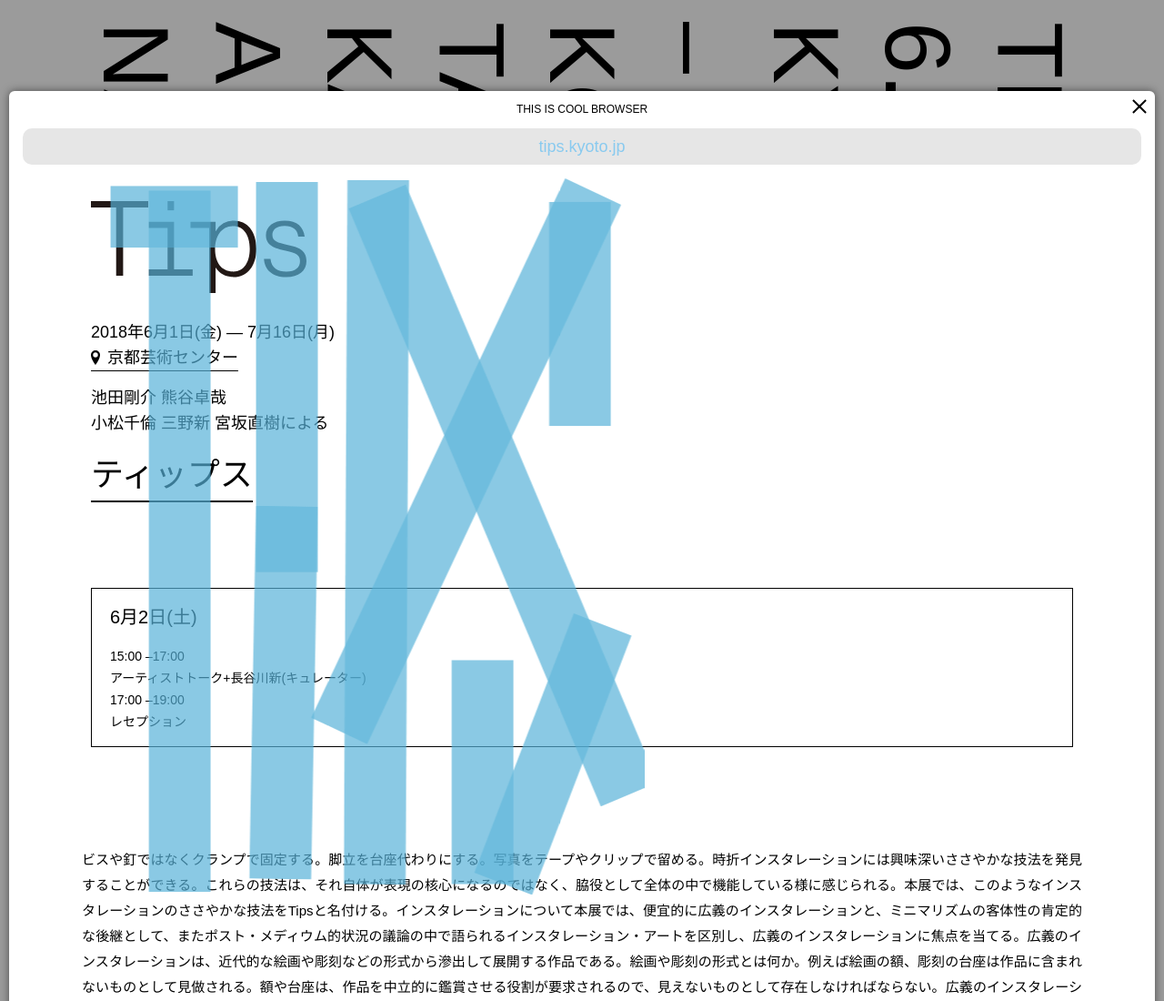
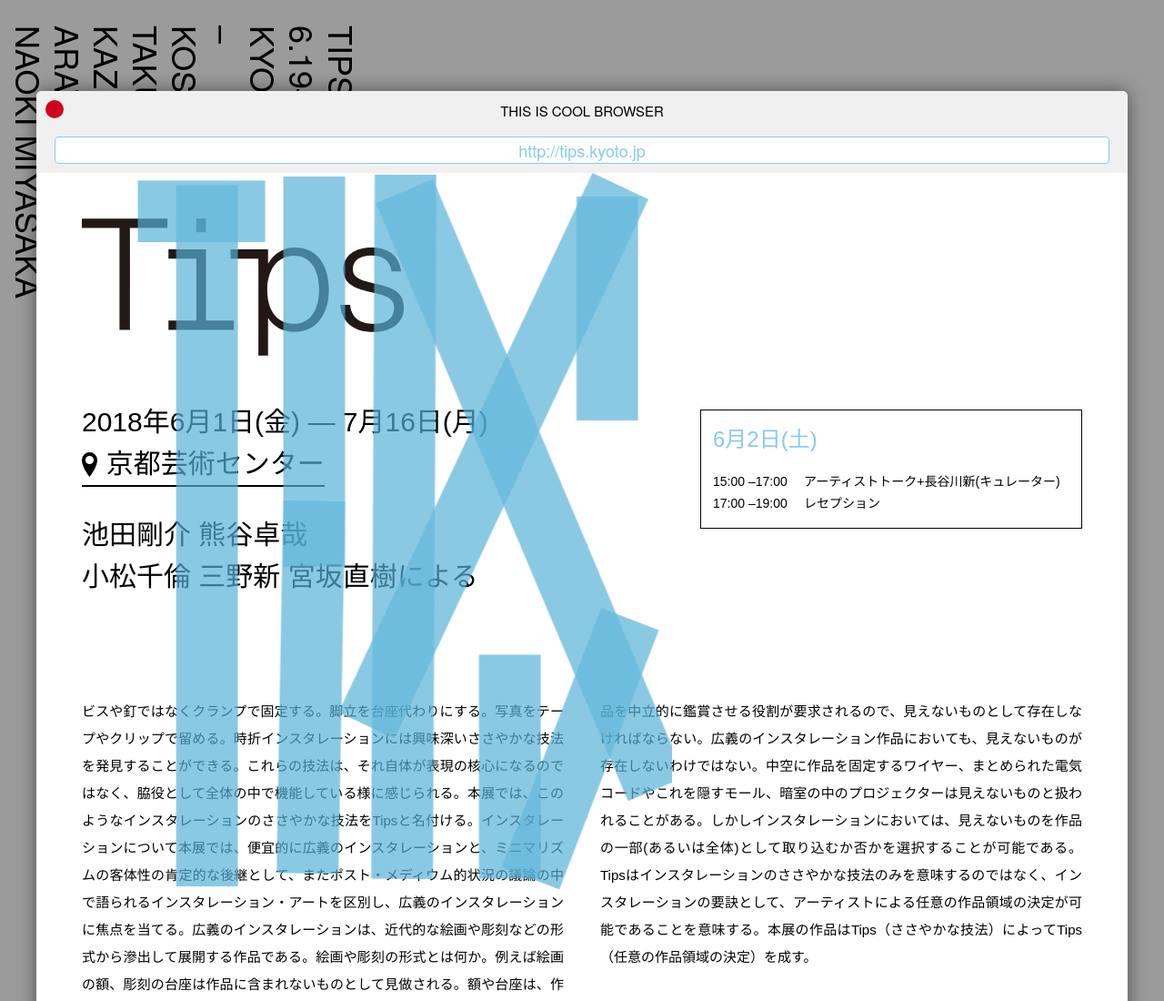
Before and after one commit to tips-kyoto/tips-kyoto, a website: page src/pug/index.pug in a window 1280 px wide. Shown: the top 1100 px of the page at 91% size. Drawn offline with nearby package versions, Linux system fonts and the light colour scheme; files that its build step writes are made by us from their sources; files whose address does not match are found by name.

Commit message:
PCスタイル調整

```diff
--- a/src/pug/_modules/_header.pug
+++ b/src/pug/_modules/_header.pug
@@ -1,4 +1,4 @@
 header#header.l-header
   .l-header__tabName THIS IS COOL BROWSER
-  .l-header__url tips.kyoto.jp
+  .l-header__url <span>http://</span>tips.kyoto.jp
   button.l-header__close Close
--- a/src/pug/index.pug
+++ b/src/pug/index.pug
@@ -19,20 +19,18 @@ block main
           池田剛介 熊谷卓哉
           <br>小松千倫 三野新 宮坂直樹による
 
-        p: em ティップス
-
       .c-outline__event
         h2 イベント情報
         p: strong 6月2日(土)
         dl
           dt 15:00 –17:00
-          dd アーティストトーク+長谷川新(キュレーター)
+          dd アーティストトーク+<span>長谷川新(キュレーター)</span>
           dt 17:00 –19:00
           dd レセプション
 
       .c-outline__statement
         p.
-          ビスや釘ではなくクランプで固定する。脚立を台座代わりにする。写真をテープやクリップで留める。時折インスタレーションには興味深いささやかな技法を発見することができる。これらの技法は、それ自体が表現の核心になるのではなく、脇役として全体の中で機能している様に感じられる。本展では、このようなインスタレーションのささやかな技法をTipsと名付ける。インスタレーションについて本展では、便宜的に広義のインスタレーションと、ミニマリズムの客体性の肯定的な後継として、またポスト・メディウム的状況の議論の中で語られるインスタレーション・アートを区別し、広義のインスタレーションに焦点を当てる。広義のインスタレーションは、近代的な絵画や彫刻などの形式から滲出して展開する作品である。絵画や彫刻の形式とは何か。例えば絵画の額、彫刻の台座は作品に含まれないものとして見做される。額や台座は、作品を中立的に鑑賞させる役割が要求されるので、見えないものとして存在しなければならない。広義のインスタレーション作品においても、見えないものが存在しないわけではない。中空に作品を固定するワイヤー、まとめられた電気コードやこれを隠すモール、暗室の中のプロジェクターは見えないものと扱われることがある。しかしインスタレーションにおいては、見えないものを作品の一部(あるいは全体)として取り込むか否かを選択することが可能である。Tipsはインスタレーションのささやかな技法のみを意味するのではなく、インスタレーションの要訣として、アーティストによる任意の作品領域の決定が可能であることを意味する。本展の作品はTips(ささやかな技法)によってTips(任意の作品領域の決定)を成す。
+          ビスや釘ではなくクランプで固定する。脚立を台座代わりにする。写真をテープやクリップで留める。時折インスタレーションには興味深いささやかな技法を発見することができる。これらの技法は、それ自体が表現の核心になるのではなく、脇役として全体の中で機能している様に感じられる。本展では、このようなインスタレーションのささやかな技法をTipsと名付ける。インスタレーションについて本展では、便宜的に広義のインスタレーションと、ミニマリズムの客体性の肯定的な後継として、またポスト・メディウム的状況の議論の中で語られるインスタレーション・アートを区別し、広義のインスタレーションに焦点を当てる。広義のインスタレーションは、近代的な絵画や彫刻などの形式から滲出して展開する作品である。絵画や彫刻の形式とは何か。例えば絵画の額、彫刻の台座は作品に含まれないものとして見做される。額や台座は、作品を中立的に鑑賞させる役割が要求されるので、見えないものとして存在しなければならない。広義のインスタレーション作品においても、見えないものが存在しないわけではない。中空に作品を固定するワイヤー、まとめられた電気コードやこれを隠すモール、暗室の中のプロジェクターは見えないものと扱われることがある。しかしインスタレーションにおいては、見えないものを作品の一部(あるいは全体)として取り込むか否かを選択することが可能である。Tipsはインスタレーションのささやかな技法のみを意味するのではなく、インスタレーションの要訣として、アーティストによる任意の作品領域の決定が可能であることを意味する。本展の作品はTips（ささやかな技法）によってTips（任意の作品領域の決定）を成す。
 
   .l-container
     section.c-exhibitor
--- a/src/sass/component/_back.scss
+++ b/src/sass/component/_back.scss
@@ -1,4 +1,5 @@
 .c-back {
+  font-family: $helvetica;
   height: 100%;
   left: 0;
   position: absolute;
@@ -13,6 +14,15 @@
     position: fixed;
     top: 24px;
     width: (350 / 375 * 100vw);
+
+    @include min-screen($break_point_min) {
+      @include fs(36 / 16);
+      height: 378px;
+      line-height: (43 / 36);
+      top: 28px;
+      left: 398px;
+      width: 420px;
+    }
 
     p {
       transform: rotate(90deg);
--- a/src/sass/component/_icon.scss
+++ b/src/sass/component/_icon.scss
@@ -6,6 +6,7 @@
 
   &.map {
     background-image: url("../images/icon_map.svg");
-    background-size: 10px 16px;
+    background-size: (10 / 18 * 1em) (16 / 18 * 1em);
+    padding-left: (16 / 18 * 1em);
   }
 }
--- a/src/sass/component/_info.scss
+++ b/src/sass/component/_info.scss
@@ -1,5 +1,10 @@
 .c-info {
   margin-top: 100px;
+
+  @include min-screen($break_point_min) {
+    margin-top: 70px;
+    position: relative;
+  }
 
   &:after {
     background: url("../images/tips_logo.svg") no-repeat center;
@@ -11,6 +16,18 @@
     margin-top: 100px;
     margin-right: 10px;
     width: 237px;
+
+    @include min-screen($break_point_min) {
+      height: 151px;
+      left: calc(#{(100% / 2)} + #{(25px / 2)});
+      margin: 0;
+      position: absolute;
+      top: -220px;
+      width: 354px;
+    }
+    @include min-screen(921px) {
+      left: calc(#{(100% * 2 / 3)} + #{(25px * 2 / 3)});
+    }
   }
 
   h2 {
--- a/src/sass/component/_outline.scss
+++ b/src/sass/component/_outline.scss
@@ -1,6 +1,10 @@
 .c-outline {
   padding-top: 25px;
   position: relative;
+
+  @include min-screen($break_point_min) {
+    padding-top: 50px;
+  }
 
   &:before {
     animation: marquee 90s linear 0s forwards;
@@ -19,14 +23,28 @@
   &__logo {
     margin: 0 10px;
 
+    @include min-screen($break_point_min) {
+      margin: 0;
+    }
+
     img {
+      display: block;
       height: 101px;
       width: 237px;
+
+      @include min-screen($break_point_min) {
+        height: 151px;
+        width: 354px;
+      }
     }
   }
 
   &__info {
-    margin: 0 10px;
+    margin: 30px 10px 0;
+
+    @include min-screen($break_point_min) {
+      margin: 50px 0 0;
+    }
 
     h2 {
       height: 0;
@@ -37,18 +55,24 @@
       @include fs(18 / 16);
       line-height: (28 / 18);
       margin-top: 15px;
+
+      &:first-of-type {
+        margin-top: 0;
+      }
+
+      @include min-screen($break_point_min) {
+        @include fs(30 / 16);
+        line-height: (46 / 30);
+        margin-top: 30px;
+      }
     }
 
     a {
       border-bottom: 1px solid #000;
-    }
 
-    em {
-      border-bottom: 2px solid #000;
-      display: inline-block;
-      @include fs(36 / 16);
-      font-style: normal;
-      font-weight: normal;
+      @include min-screen($break_point_min) {
+        border-bottom-width: 2px;
+      }
     }
   }
 
@@ -56,6 +80,21 @@
     border: 1px solid #000;
     margin: 94px 10px 0;
     padding: 15px 20px;
+
+    @include min-screen($break_point_min) {
+      margin-left: 0;
+      margin-right: 0;
+      padding: 13px 13px 15px;
+    }
+
+    @include min-screen(921px) {
+      margin: 0;
+      max-width: calc(100% - 620px);
+      position: absolute;
+      right: 50px;
+      top: 260px;
+      width: 420px;
+    }
 
     h2 {
       height: 0;
@@ -65,12 +104,38 @@
     strong {
       @include fs(20 / 16);
       font-weight: normal;
+
+      @include min-screen($break_point_min) {
+        color: $aqua;
+        @include fs(24 / 16);
+      }
     }
 
     dl {
       @include fs(14 / 16);
       line-height: (24 / 14);
       margin-top: 15px;
+
+      @include min-screen($break_point_min) {
+        display: flex;
+        flex-wrap: wrap;
+      }
+    }
+
+    dt {
+      @include min-screen($break_point_min) {
+        width: 100px;
+      }
+    }
+
+    dd {
+      @include min-screen($break_point_min) {
+        width: calc(100% - 100px);
+      }
+
+      span {
+        display: inline-block;
+      }
     }
   }
 
@@ -78,6 +143,12 @@
     line-height: (28 / 15);
     margin-top: 110px;
 
+    @include min-screen($break_point_min) {
+      column-count: 2;
+      column-gap: 40px;
+      line-height: (30 / 15);
+    }
+
     p {
       text-align: justify;
     }
--- a/src/sass/layout/_browser.scss
+++ b/src/sass/layout/_browser.scss
@@ -2,8 +2,15 @@
   background: #FFF;
   border-radius: 6px;
   box-shadow: 0px 0px 10px 0px rgba(0,0,0,0.5);
-  margin: 100px 10px 40px;
+  margin: 100px auto 40px;
+  max-width: 480px;
   overflow: hidden;
   position: relative;
+  width: calc(100% - 20px);
   z-index: 1;
+
+  @include min-screen($break_point_min) {
+    box-shadow: 0px 0px 20px 0px rgba(0,0,0,0.5);
+    max-width: $content_width;
+  }
 }
--- a/src/sass/layout/_footer.scss
+++ b/src/sass/layout/_footer.scss
@@ -1,11 +1,19 @@
 .l-footer {
   padding: 45px 0 60px;
+
+  @include min-screen($break_point_min) {
+    padding-top: 30px;
+  }
+
   &__logo {
-
     img {
       display: block;
       margin: 0 auto;
       width: 183px;
+
+      @include min-screen($break_point_min) {
+        margin-right: 50px;
+      }
     }
   }
 }
--- a/src/sass/layout/_header.scss
+++ b/src/sass/layout/_header.scss
@@ -1,10 +1,21 @@
 .l-header {
+  font-family: $helvetica;
   text-align: center;
   padding: 11px 15px 15px;
+
+  @include min-screen($break_point_min) {
+    background: #F0F0F0;
+    padding: 10px 20px;
+  }
 
   &__tabName {
     @include fs(12 / 16);
     margin-bottom: 11px;
+
+    @include min-screen($break_point_min) {
+      @include fs(15 / 16);
+      margin-bottom: 16px;
+    }
   }
 
   &__url {
@@ -13,6 +24,20 @@
     color: $aqua;
     @include fs(18 / 16);
     line-height: 40px;
+
+    @include min-screen($break_point_min) {
+      background: #FFF;
+      border: 1px solid $aqua;
+      border-radius: 4px;
+      line-height: 28px;
+    }
+
+    span {
+      display: none;
+      @include min-screen($break_point_min) {
+        display: inline;
+      }
+    }
   }
 
   &__close {
@@ -28,6 +53,14 @@
     top: 7px;
     width: 20px;
 
+    @include min-screen($break_point_min) {
+      background: $red;
+      border-radius: 50%;
+      left: 10px;
+      right: auto;
+      top: 10px;
+    }
+
     &:before,
     &:after {
       background: #000;
@@ -38,6 +71,10 @@
       top: 9px;
       transform: rotate(45deg);
       width: 20px;
+
+      @include min-screen($break_point_min) {
+        content: none;
+      }
     }
     &:after {
       transform: rotate(-45deg);
--- a/src/sass/utility/_display.scss
+++ b/src/sass/utility/_display.scss
@@ -4,9 +4,8 @@
   }
 }
 .u-sp-hide {
-  display: none;
-  @include min-screen($break_point_min) {
-    display: inline !important;
+  @include max-screen($break_point_max) {
+    display: none !important;
   }
 }
 
--- a/src/sass/variables/_colors.scss
+++ b/src/sass/variables/_colors.scss
@@ -1,5 +1,6 @@
-$gray: rgba(230,230,230,1);
-$aqua: rgba(137,202,239,1);
+$gray: #E6E6E6;
+$aqua: #89CAEF;
+$red: #D0021B;
 
 $color__background-body: rgba(155,155,155,1);
 $color__background-screen: #f1f1f1;
```
Also changed, not shown: src/sass/component/_exhibitor.scss (+20 -0 lines), src/sass/layout/_column.scss (+11 -8 lines), docs/index.html (deleted).
